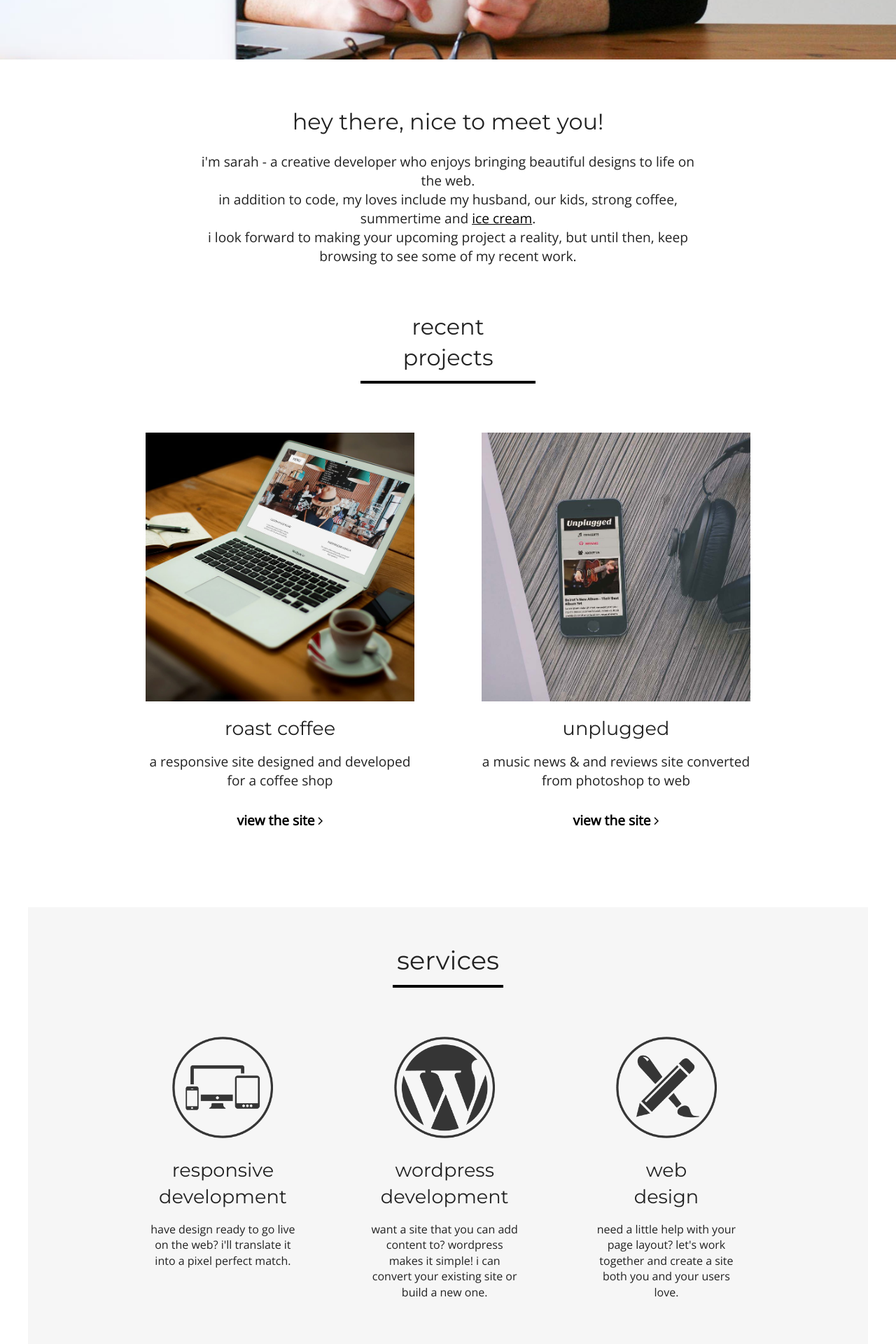
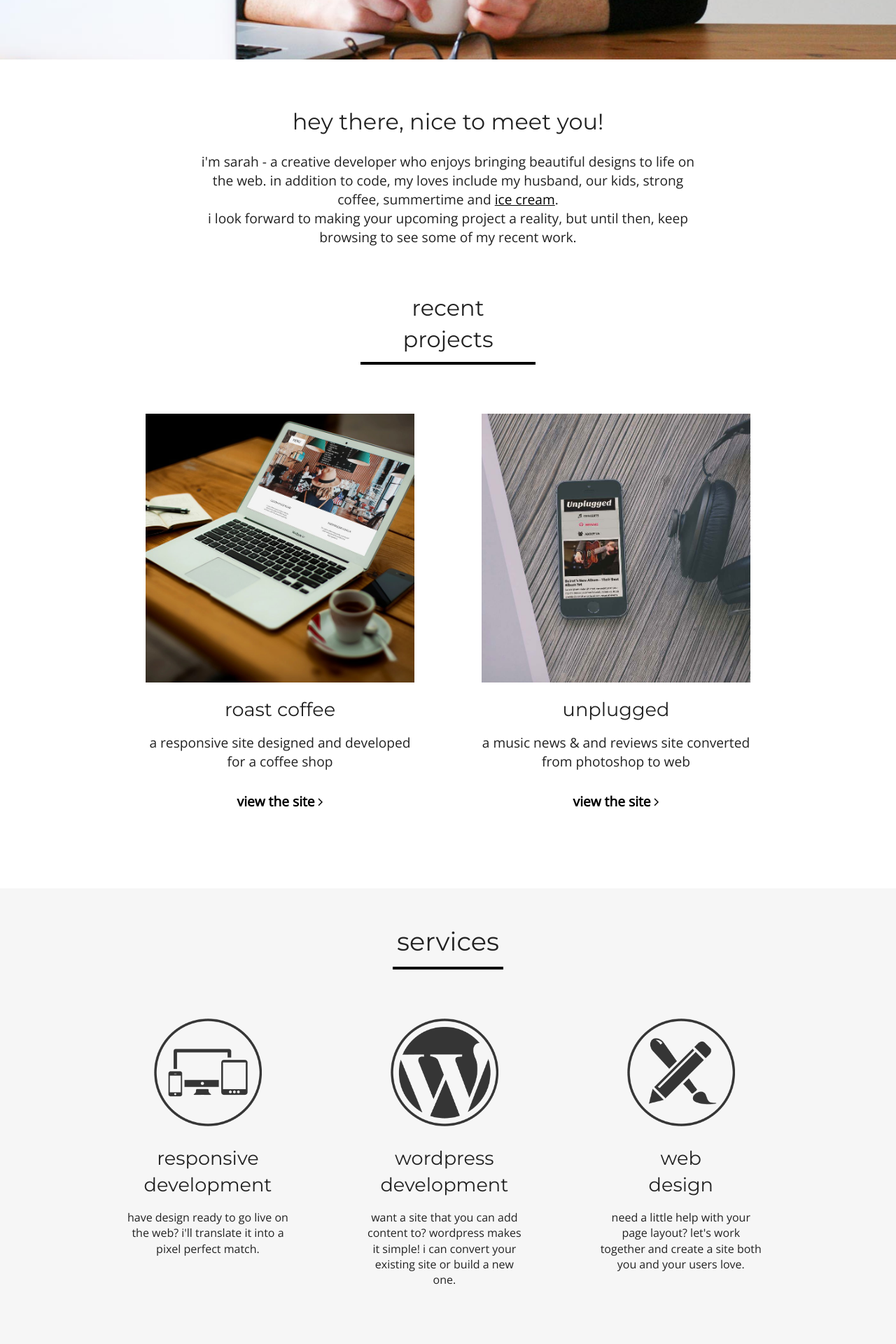
Before and after one commit to skiddhubbard/skiddhubbard.github.io, a Jekyll site: the page built from index.md, in a window 1280 px wide. Shown: the part 815-2735 px from the top of the page at 70% size. Built offline with Jekyll 4.4.1, drawn with Linux system fonts in a browser that asks for light colours; nearby versions of some CDN libraries.

Commit message:
changed max widths and line break

```diff
--- a/_layouts/home.html
+++ b/_layouts/home.html
@@ -28,7 +28,7 @@ layout: default
 <section id="about">
   <div class="about">
     <h2>hey there, nice to meet you!</h2>
-    <p id="about-description">i'm sarah - a creative developer who enjoys bringing beautiful designs to life on the web.<br>
+    <p id="about-description">i'm sarah - a creative developer who enjoys bringing beautiful designs to life on the web.
       in addition to code, my loves include my husband, our kids, strong coffee, summertime and <a href="http://realfoodandicecream.com" target="_blank">ice cream</a>.<br>
       i look forward to making your upcoming project a reality, but until then, keep browsing to see some of my recent work.</p>
   </div>
--- a/_sass/site/_base.scss
+++ b/_sass/site/_base.scss
@@ -742,11 +742,11 @@ input {
 
   #services {
     margin: auto;
-    max-width: 1200px;
     padding-bottom: 45px;
   }
 
   .services {
+    max-width: 1200px;
     width: 80%;
   }
 
```
